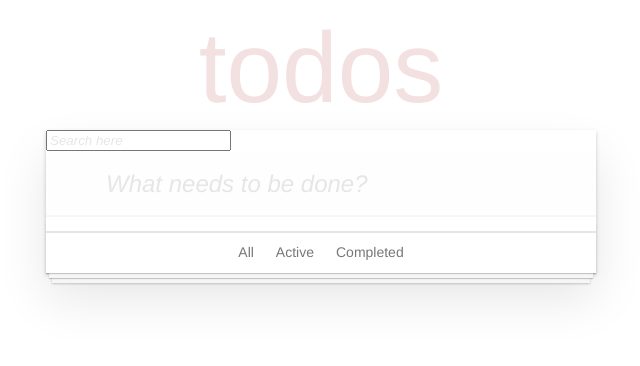
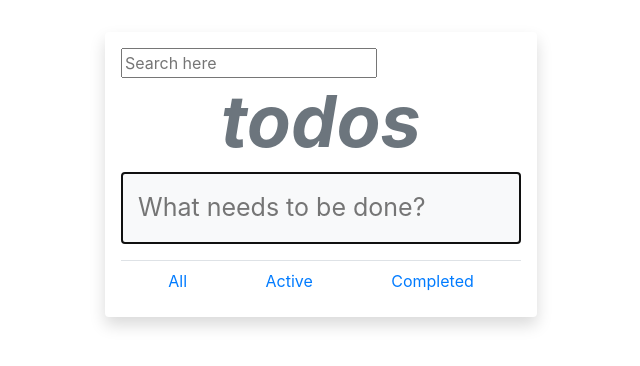
Before and after one commit to mdajgarhossain/vue-todo-app, a Vue app: page / in a window 1280 px wide. Shown: the top 366 px of the page, without its empty margins (319-959 px from the left). Built offline with nearby package versions, Linux system fonts and the light colour scheme.

Commit message:
Make updates in designing

```diff
--- a/package.json
+++ b/package.json
@@ -8,7 +8,10 @@
     "lint": "vue-cli-service lint"
   },
   "dependencies": {
+    "bootstrap": "^4.5.3",
     "core-js": "^3.6.5",
+    "jquery": "^3.5.1",
+    "popper.js": "^1.16.1",
     "vue": "^2.6.11"
   },
   "devDependencies": {
--- a/src/App.vue
+++ b/src/App.vue
@@ -1,10 +1,12 @@
 <template>
   <div id="app">
-    <section class="todoapp">
-      <Search @searchMatchedData="embedMatchedData" />
-      <Header @save-todos="saveTodos" :todos="todos" />
-      <Todos :todos="todos" :filteredTodos="filteredTodos" />
-      <Footer @handleClick="checkVisibility" :todos="todos" />
+    <section class="container d-flex justify-content-center mt-3 pt-3">
+      <div class="all-components shadow p-3 mb-5 bg-white rounded">
+        <Search @searchMatchedData="embedMatchedData" />
+        <Header @save-todos="saveTodos" :todos="todos" />
+        <Todos :todos="todos" :filteredTodos="filteredTodos" />
+        <Footer @handleClick="checkVisibility" :todos="todos" />
+      </div>
     </section>
   </div>
 </template>
@@ -60,5 +62,14 @@ export default {
 </script>
 
 <style>
-@import "../src/assets/app.css";
+/* @import "../src/assets/app.css"; */
+html,
+#app {
+  margin: 0;
+  padding: 0;
+  /* background: #d0e6ff; */
+}
+.all-components {
+  /* background: #46529c; */
+}
 </style>
--- a/src/components/Footer.vue
+++ b/src/components/Footer.vue
@@ -1,6 +1,6 @@
 <template>
-  <footer class="footer">
-    <ul class="filters">
+  <footer class="footer border-top p-2 justify-self-center">
+    <ul class="filters d-flex justify-content-center justify-content-around">
       <li>
         <a
           href="#"
@@ -52,4 +52,9 @@ export default {
 </script>
 
 <style>
+.filters {
+  margin: 0;
+  padding: 0;
+  list-style: none;
+}
 </style>
--- a/src/components/Header.vue
+++ b/src/components/Header.vue
@@ -1,8 +1,12 @@
 <template>
   <header class="header">
-    <h1>todos</h1>
+    <h1
+      class="app-title display-3 font-weight-bold font-italic text-muted text-center"
+    >
+      todos
+    </h1>
     <input
-      class="new-todo"
+      class="new-todo p-3 border bg-light"
       placeholder="What needs to be done?"
       @blur="addTodo"
       @keyup.enter="addTodo"
@@ -79,4 +83,11 @@ export default {
 </script>
 
 <style>
+.app-title {
+  color: #40c1a2;
+}
+.new-todo {
+  width: 400px;
+  font-size: 25px;
+}
 </style>
--- a/src/components/Todos.vue
+++ b/src/components/Todos.vue
@@ -8,19 +8,33 @@
           completed: todo.completed,
           editing: todo == editedTodo,
         }"
+        class="border"
       >
-        <div class="view">
+        <div
+          v-if="todo !== editedTodo"
+          class="view d-flex justify-content-between align-items-center pl-3 pr-3"
+        >
           <input
             @change="checkTodoStatus()"
             class="toggle"
             type="checkbox"
             v-model="todo.completed"
           />
-          <label v-on:dblclick="editTodo(todo)">{{ todo.title }}</label>
-          <button class="destroy" v-on:click="removeTodo(todo)"></button>
+          <label class="w-100 text-center" v-on:dblclick="editTodo(todo)">{{
+            todo.title
+          }}</label>
+          <button
+            type="button"
+            class="destroy close"
+            aria-label="Close"
+            v-on:click="removeTodo(todo)"
+          >
+            <span aria-hidden="true">&times;</span>
+          </button>
         </div>
         <input
-          class="edit"
+          v-if="todo == editedTodo"
+          class="edit w-100"
           type="text"
           v-model="todo.title"
           v-on:blur="completeEdit(todo)"
@@ -51,13 +65,10 @@ export default {
   data() {
     return {
       editedTodo: null,
-      // toggle: false,
     };
   },
   methods: {
     checkTodoStatus() {
-      // console.log(todo);
-      // this.toggle = true;
       localStorage.setItem(this.$STORAGE_KEY, JSON.stringify(this.todos));
     },
     editTodo(todo) {
@@ -83,4 +94,33 @@ export default {
 </script>
 
 <style>
+.todo-list {
+  margin: 0;
+  padding: 0;
+  list-style: none;
+}
+.todo-list li {
+  font-size: 28px;
+}
+.todo-list li .toggle {
+  width: 20px;
+  height: 20px;
+}
+.todo-list li.completed label {
+  color: #d9d9d9;
+  text-decoration: line-through;
+}
+.todo-list li.editing {
+  border-bottom: none;
+  padding: 0;
+}
+.todo-list li.editing .view {
+  display: none;
+}
+.todo-list li.editing .edit {
+  display: block;
+}
+.todo-list li .edit {
+  display: none;
+}
 </style>
--- a/src/main.js
+++ b/src/main.js
@@ -1,5 +1,7 @@
 import Vue from "vue";
 import App from "./App.vue";
+import "bootstrap";
+import "bootstrap/dist/css/bootstrap.min.css";
 
 Vue.config.productionTip = false;
 Vue.prototype.$STORAGE_KEY = "todo-storage";
```
Also changed, not shown: 1 other file (tests, documents, lock files or other folders).
